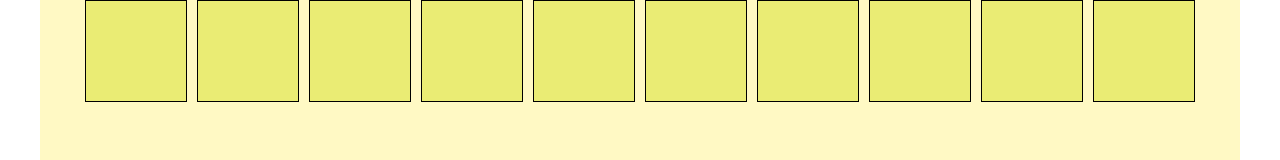
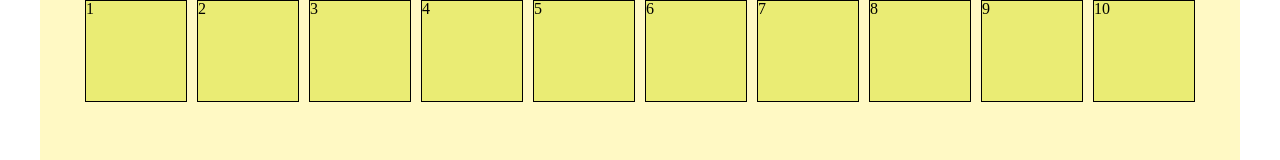
Before and after one commit to DavidTbilisi/009, a plain HTML site: page index.html in a window 1280 px wide. Shown: the top 160 px of the page. Drawn offline with Linux system fonts and the light colour scheme.

Commit message:
Add numbered boxes to flex layout and set base font size in CSS

```diff
--- a/index.html
+++ b/index.html
@@ -11,16 +11,17 @@
 
     <div class="container">
         <div class="flex">
-            <div class="box"></div>
-            <div class="box"></div>
-            <div class="box"></div>
-            <div class="box"></div>
-            <div class="box"></div>
-            <div class="box"></div>
-            <div class="box"></div>
-            <div class="box"></div>
-            <div class="box"></div>
-            <div class="box"></div>
+            <!-- .box{$}*10 -->
+            <div class="box">1</div>
+            <div class="box">2</div>
+            <div class="box">3</div>
+            <div class="box">4</div>
+            <div class="box">5</div>
+            <div class="box">6</div>
+            <div class="box">7</div>
+            <div class="box">8</div>
+            <div class="box">9</div>
+            <div class="box">10</div>
         </div>
     </div>
 
--- a/style.css
+++ b/style.css
@@ -1,3 +1,12 @@
+:root {
+    font-size: 10px; /* Base font size */
+}
+
+p, h1, h2, h3, h4, h5, h6, div, span, a, li, button {
+    font-size: 1.6rem; /* 16px */
+}
+
+
 .container {
     max-width: 1200px;
     margin: 0 auto; /* Center the container */
```
